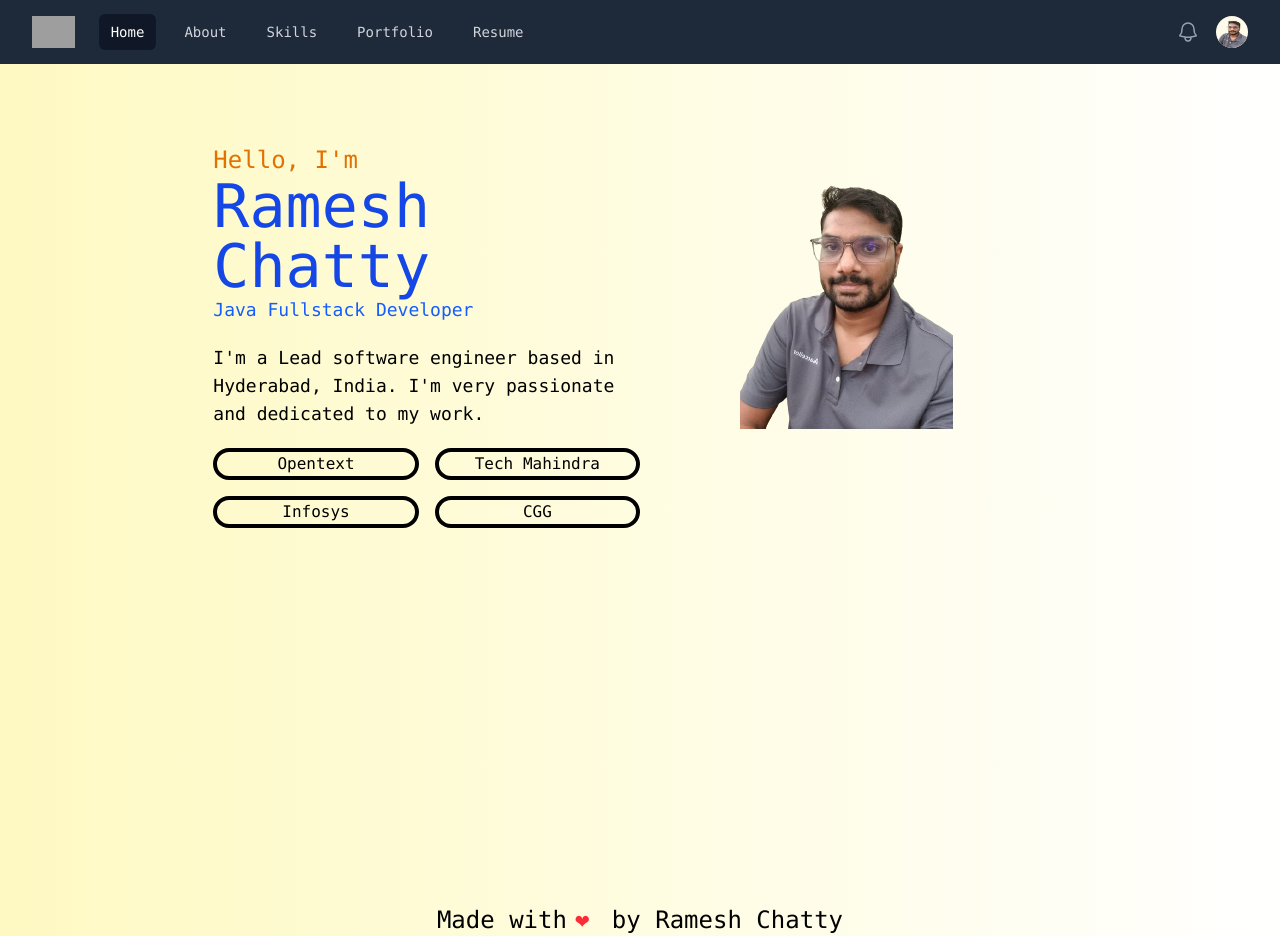
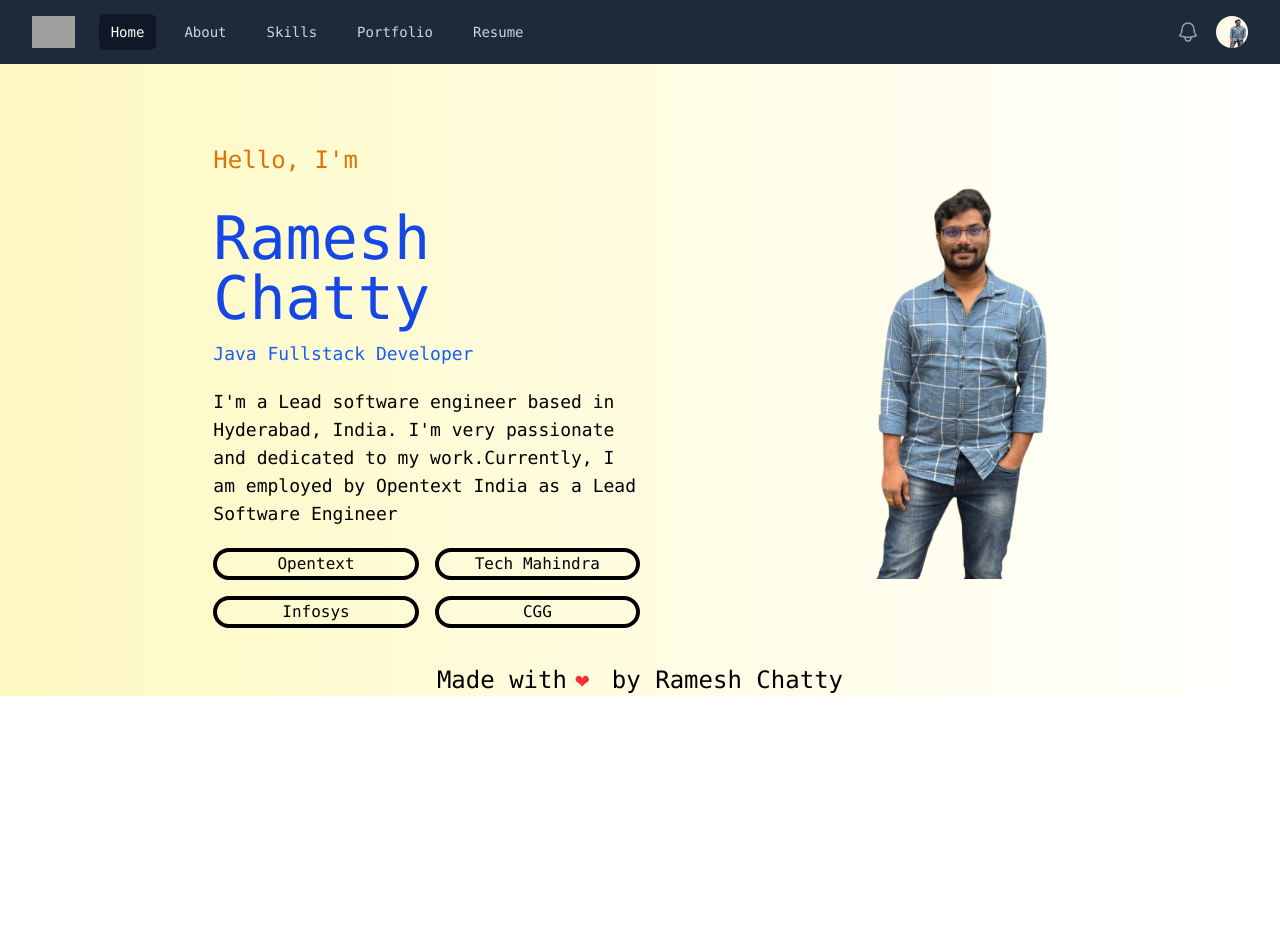
Before and after one commit to RameshChatty/RameshChatty, a React (Vite) app: page / in a window 1280 px wide. After the commit the page ends 800 px from the top, so only its background shows below. Built offline with nearby package versions, Linux system fonts and the light colour scheme; grey boxes are pictures that could not be loaded.

Commit message:
updated the profile pics

```diff
--- a/src/App.jsx
+++ b/src/App.jsx
@@ -13,7 +13,7 @@ function App() {
     <>
       <div className="font-mono bg-linear-to-r from-yellow-100 to-BLUE-200">
         <Headder />
-        <div className="min-h-200">
+        <div className="min-h-150">
           <Routes>
             <Route path="/" element={<Layout />} />
             <Route path="/About" element={<About />} />
--- a/src/Pages/Content.jsx
+++ b/src/Pages/Content.jsx
@@ -13,11 +13,14 @@ export const Content = () => {
         <div className="flex flex-wrap top-2 pt-20">
           <div className="w-1/3 ml-auto h-12">
             <p className="text-amber-600  text-2xl">Hello, I'm</p>
-            <p className="text-blue-700  text-6xl">Ramesh Chatty</p>
-            <p className="text-blue-600 text-lg">Java Fullstack Developer</p>
+            <p className="text-blue-700 pt-8 text-6xl">Ramesh Chatty</p>
+            <p className="text-blue-600 pt-3 text-lg">
+              Java Fullstack Developer
+            </p>
             <p className="pt-5 text-lg">
               I'm a Lead software engineer based in Hyderabad, India. I'm very
-              passionate and dedicated to my work.
+              passionate and dedicated to my work.Currently, I am employed by
+              Opentext India as a Lead Software Engineer
             </p>
 
             <div className="grid grid-rows-2 grid-cols-2 grid-flow-col gap-4 pt-5">
--- a/src/Pages/Footer.jsx
+++ b/src/Pages/Footer.jsx
@@ -2,7 +2,7 @@ import React from "react";
 
 export const Footer = () => {
   return (
-    <div className="pt-10 text-center text-2xl h-min-30">
+    <div className="text-center text-2xl ">
       Made with<span class="text-red-500 px-2 text-2xl">❤</span> by Ramesh
       Chatty
     </div>
```
Also changed, not shown: src/assets/images/hero-image.png, src/assets/images/image.png (deleted).
